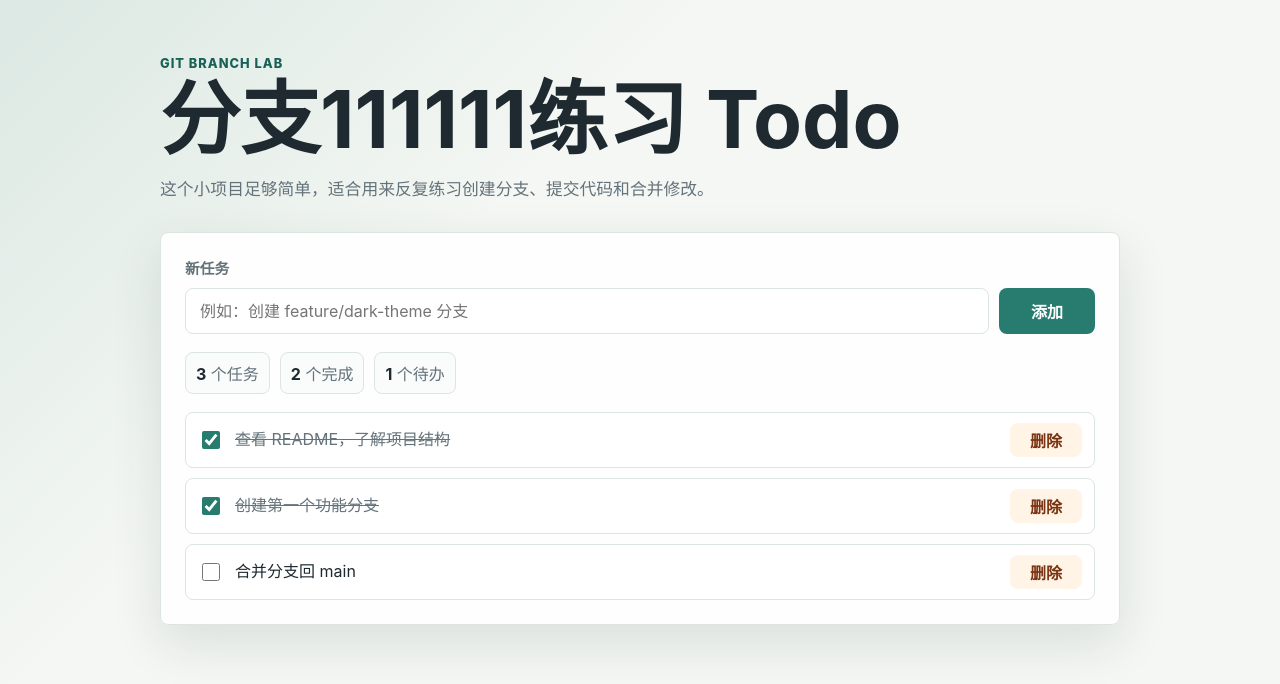
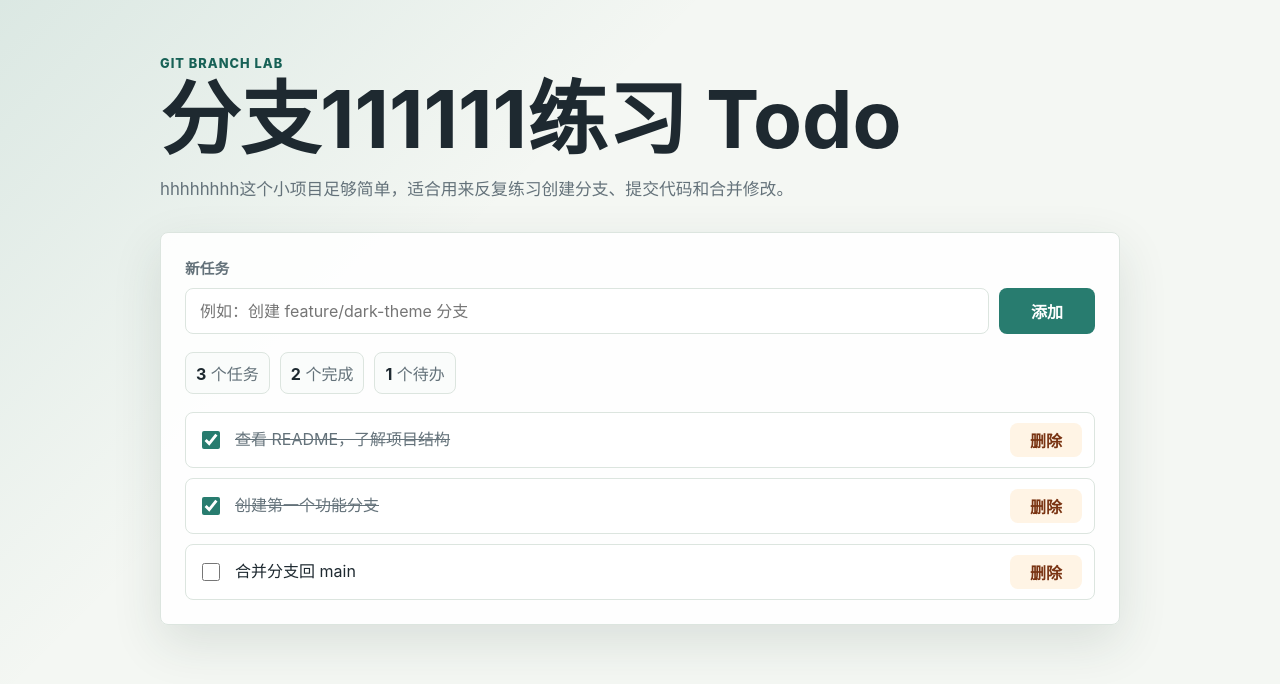
Before and after one commit to x2410516039/test, a plain HTML site: page index.html in a window 1280 px wide. Drawn offline with Linux system fonts and the light colour scheme.

Commit message:
1.0.1 哈哈哈哈哈

```diff
--- a/index.html
+++ b/index.html
@@ -12,7 +12,7 @@
         <p class="eyebrow">Git Branch Lab</p>
         <h1 id="app-title">分支111111练习 Todo</h1>
         <p class="summary">
-          这个小项目足够简单，适合用来反复练习创建分支、提交代码和合并修改。
+          hhhhhhhh这个小项目足够简单，适合用来反复练习创建分支、提交代码和合并修改。
         </p>
       </section>
 
```
